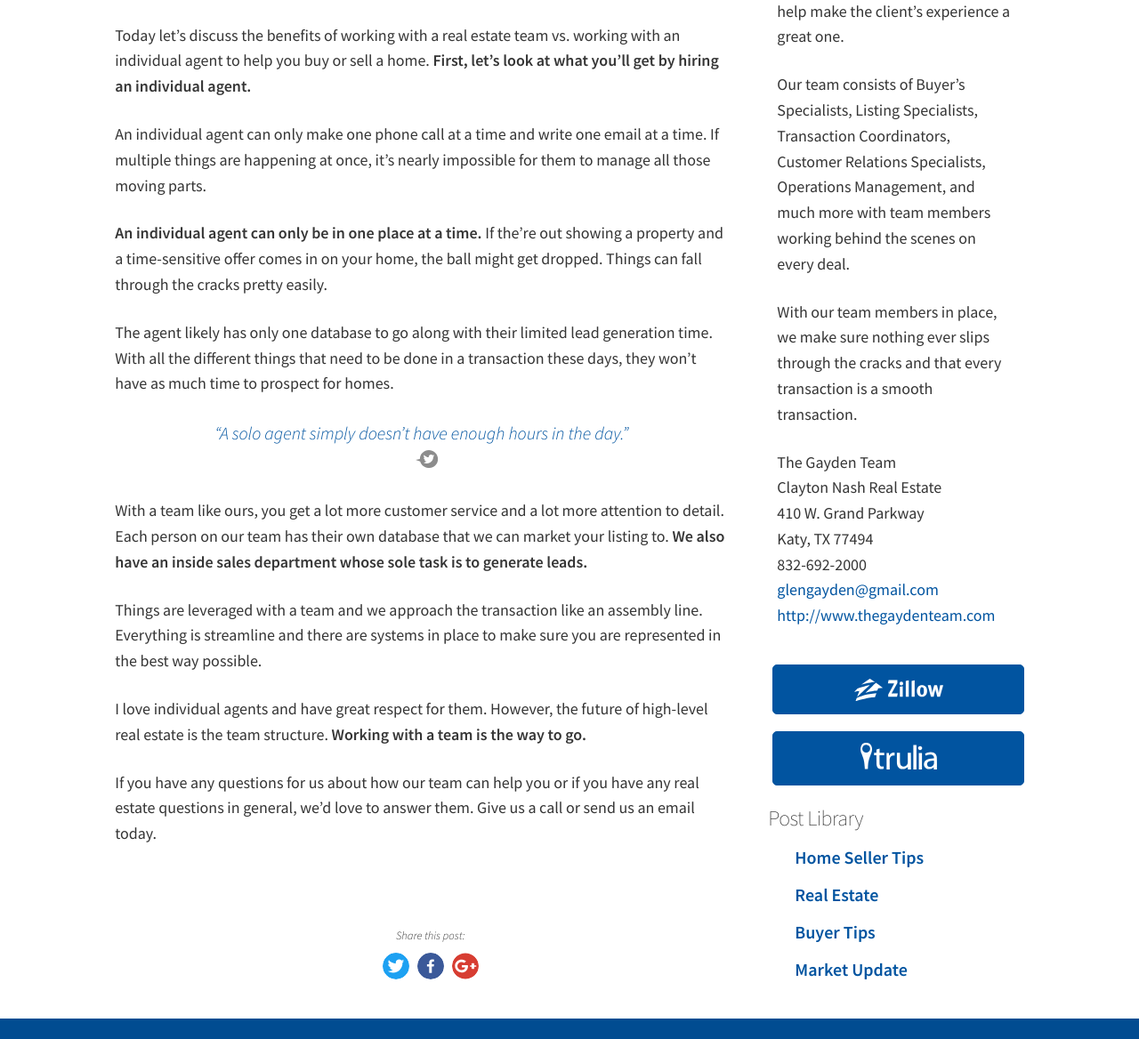
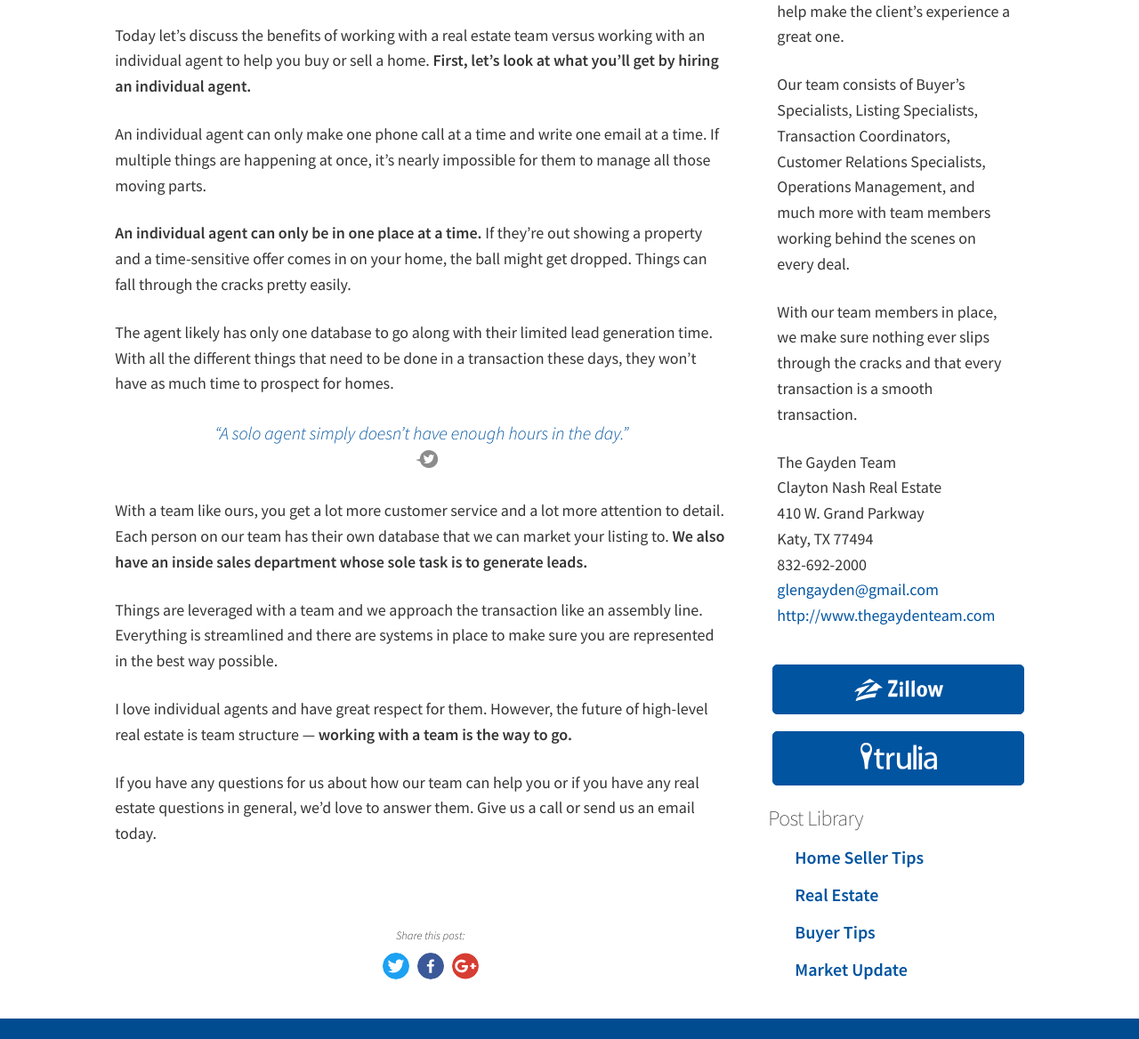
Before and after one commit to Vyral/glen-gayden-blog, a Jekyll site: the page built from _posts/2018-05-07-is-it-better-to-work-with-a-solo-agent-or-a-real-estate-team.md, in a window 1280 px wide and 1400 px high, scrolled down 1016 px, cut to the strip 232-1400 px from the top of the window. Shown: the whole strip at 89% size. Built offline with Jekyll 4.4.1, drawn with Linux system fonts in a browser that asks for light colours; nearby versions of some CDN libraries.

Commit message:
Updated '_posts/2018-05-07-is-it-better-to-work-with-a-solo-agent-or-a-real-estate-team.md' via CloudCannon

```diff
--- a/_posts/2018-05-07-is-it-better-to-work-with-a-solo-agent-or-a-real-estate-team.md
+++ b/_posts/2018-05-07-is-it-better-to-work-with-a-solo-agent-or-a-real-estate-team.md
@@ -17,34 +17,23 @@
 ---
 
 {% include youtube.html %}
-{: .present-before-paste}
 
-Today let’s discuss the benefits of working with a real estate team vs. working with an individual agent to help you buy or sell a home. **First, let’s look at what you’ll get by hiring an individual agent.**
-{: .present-before-paste}
+Today let’s discuss the benefits of working with a real estate team versus working with an individual agent to help you buy or sell a home. **First, let’s look at what you’ll get by hiring an individual agent.**
 
 An individual agent can only make one phone call at a time and write one email at a time. If multiple things are happening at once, it’s nearly impossible for them to manage all those moving parts.
-{: .present-before-paste}
 
-**An individual agent can only be in one place at a time.** If the’re out showing a property and a time-sensitive offer comes in on your home, the ball might get dropped. Things can fall through the cracks pretty easily.
-{: .present-before-paste}
+**An individual agent can only be in one place at a time.** If they’re out showing a property and a time-sensitive offer comes in on your home, the ball might get dropped. Things can fall through the cracks pretty easily.
 
 The agent likely has only one database to go along with their limited lead generation time. With all the different things that need to be done in a transaction these days, they won’t have as much time to prospect for homes.
-{: .present-before-paste}
 
 {% include pullquote.html %}
-{: .present-before-paste}
 
 With a team like ours, you get a lot more customer service and a lot more attention to detail. Each person on our team has their own database that we can market your listing to. **We also have an inside sales department whose sole task is to generate leads.**
-{: .present-before-paste}
 
-Things are leveraged with a team and we approach the transaction like an assembly line. Everything is streamline and there are systems in place to make sure you are represented in the best way possible.
-{: .present-before-paste}
+Things are leveraged with a team and we approach the transaction like an assembly line. Everything is streamlined and there are systems in place to make sure you are represented in the best way possible.
 
-I love individual agents and have great respect for them. However, the future of high-level real estate is the team structure. **Working with a team is the way to go.**
-{: .present-before-paste}
+I love individual agents and have great respect for them. However, the future of high-level real estate is team structure — **w****orking with a team is the way to go.**
 
 If you have any questions for us about how our team can help you or if you have any real estate questions in general, we’d love to answer them. Give us a call or send us an email today.
-{: .present-before-paste}
 
-
-{: .present-before-paste}
+&nbsp;
```
